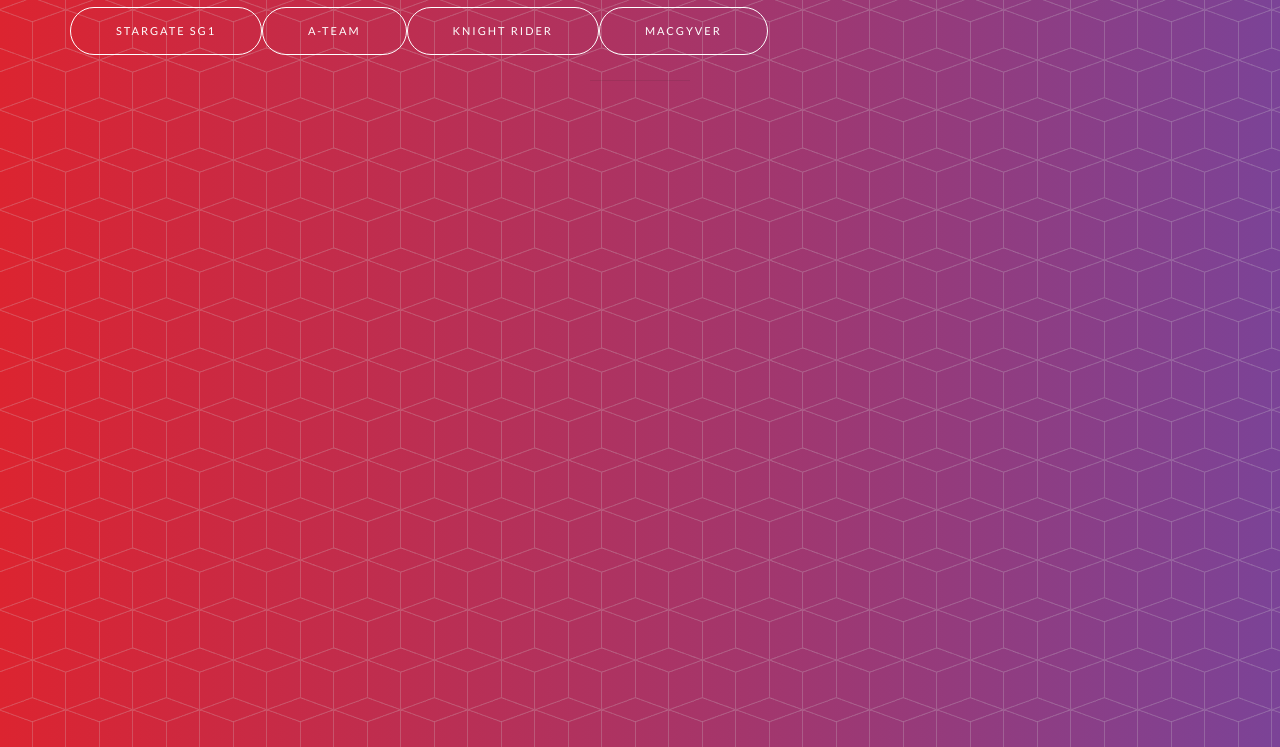
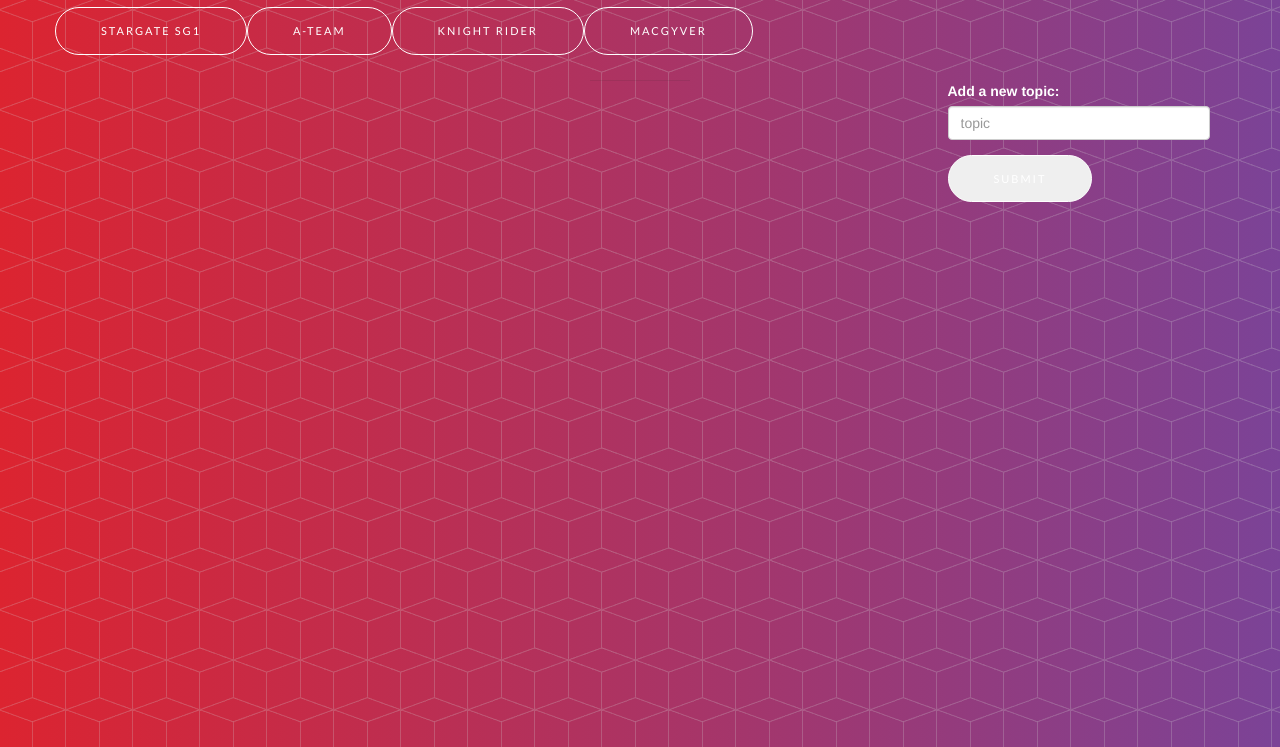
Before and after one commit to Cshah9/GifTastic, a plain HTML site: page index.html in a window 1280 px wide. Shown: the part 53-800 px from the top of the page. Drawn offline with nearby package versions, Linux system fonts and the light colour scheme; a web font is replaced by a local one.

Commit message:
added topic submit input and button to add new topic buttons

```diff
--- a/assets/javascript/app.js
+++ b/assets/javascript/app.js
@@ -7,14 +7,13 @@
 for (var i = 0; i < topics.length; i++) {
 
 	// create a button for each topic with topic as data-value attribute; and then add the button-section div
-	$("#button-section").append(
-		'<a href="#" class="btn btn-outline btn-xl page-scroll topic" data-value="'
-		+ topics[i] +'">'
-		+ topics[i] + '</a>');
+	addTopicButton(topics[i]);
 
 }
 
 $(".topic").click(topicClick);
+$(".gif").click(gifClick);
+$("#submit").click(submitClick);
 
 function topicClick(){
 
@@ -84,3 +83,22 @@
 	}
 
 }
+
+function submitClick(){
+	console.log("submitClick");
+	event.preventDefault();
+
+	addTopicButton($("#topic-name").val().trim());
+
+}
+
+function addTopicButton(topic){
+
+		console.log("addTopicButton: " + topic)
+
+		$("#button-section").append(
+		'<a href="#" class="btn btn-outline btn-xl page-scroll topic" data-value="'
+		+ topic +'">'
+		+ topic + '</a>');
+		$(".topic").click(topicClick);
+}
--- a/index.html
+++ b/index.html
@@ -79,13 +79,39 @@
             <br>
             <br>
             <br>
-            <!-- button area starts here -->
-            <div id="button-section" id="top">
+            <!-- first row for topic buttons -->
+            <div class="row">
+                <!-- button area starts here -->
+                <div id="button-section" id="top">
+                </div>
+
+                <hr>
             </div>
+            <!-- second row, 1 column for gifs, and 2nd column for adding more topics -->
+            <div class="row">
 
-            <hr>
-            <!-- gif area starts here -->
-            <div id="gif-section">
+                <div class="col-md-9 col-sm-12">
+                        <!-- gif area starts here -->
+                        <div id="gif-section">
+                        </div>
+                </div>
+
+                <!-- input section -->
+                <div class="col-md-3 col-sm-12">
+                        <!-- gif area starts here -->
+                        <div id="input-section">
+
+                              <div class="form-group">
+                                <label for="topic-name">Add a new topic:</label>
+                                <input type="input" class="form-control" id="topic-name" placeholder="topic">
+                              </div>
+
+                              <button type="submit" class="btn btn-outline btn-xl page-scroll" id="submit">Submit</button>
+
+
+
+                        </div>
+                </div>
             </div>
         </div>
     </header>
```
